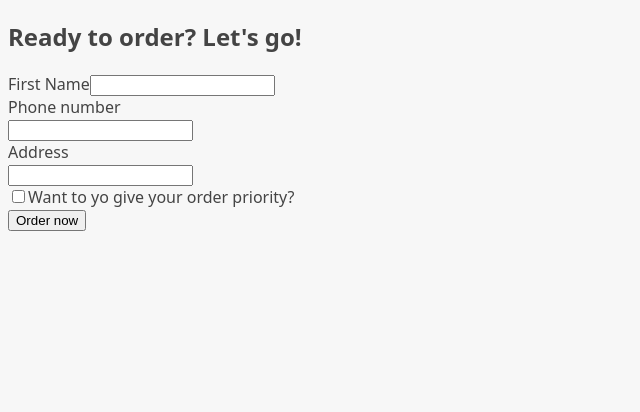
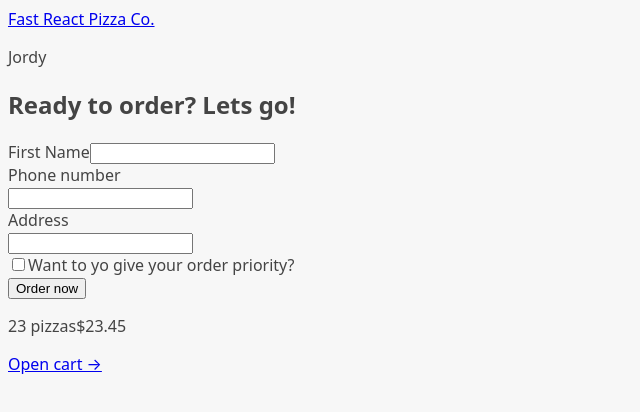
Before and after one commit to codejordy25/fast-react-pizza, a React (Vite) app: page /order/new in a window 1280 px wide. Shown: the top 412 px of the page, without its empty margins (0-640 px from the left). Built offline with nearby package versions, Linux system fonts and the light colour scheme.

Commit message:
286 AppLayout And debug

```diff
--- a/src/features/cart/Cart.jsx
+++ b/src/features/cart/Cart.jsx
@@ -1,4 +1,3 @@
-import React from "react";
 import { Link } from "react-router-dom";
 
 const fakeCart = [
@@ -27,6 +26,7 @@
 
 function Cart() {
   const cart = fakeCart;
+  console.log(cart);
 
   return (
     <div>
--- a/src/features/cart/CartOverview.jsx
+++ b/src/features/cart/CartOverview.jsx
@@ -1,3 +1,5 @@
+import { Link } from "react-router-dom";
+
 function CartOverview() {
   return (
     <div>
@@ -5,7 +7,7 @@
         <span>23 pizzas</span>
         <span>$23.45</span>
       </p>
-      <a href="#">Open cart &rarr;</a>
+      <Link to="/cart">Open cart &rarr;</Link>
     </div>
   );
 }
--- a/src/features/menu/Menu.jsx
+++ b/src/features/menu/Menu.jsx
@@ -1,4 +1,3 @@
-import React from "react";
 function Menu() {
   return <h1>Menu</h1>;
 }
--- a/src/features/order/CreateOrder.jsx
+++ b/src/features/order/CreateOrder.jsx
@@ -1,12 +1,11 @@
-import React from "react";
-import { useState } from "react";
+// import { useState } from "react";
 
 // https://uibakery.io/regex-library/phone-number
 const isValidPhone = (str) =>
   /^\+?\d{1,4}?[-.\s]?\(?\d{1,3}?\)?[-.\s]?\d{1,4}[-.\s]?\d{1,4}[-.\s]?\d{1,9}$/.test(
     str
   );
-
+console.log(isValidPhone("+1 (234) 567-8901")); // true
 const fakeCart = [
   {
     pizzaId: 12,
@@ -34,10 +33,11 @@
 function CreateOrder() {
   // const [withPriority, setWithPriority] = useState(false);
   const cart = fakeCart;
+  console.log(cart);
 
   return (
     <div>
-      <h2>Ready to order? Let's go!</h2>
+      <h2>Ready to order? Lets go!</h2>
 
       <form>
         <div>
--- a/src/features/order/Order.jsx
+++ b/src/features/order/Order.jsx
@@ -1,5 +1,5 @@
 // Test ID: IIDSAT
-import React from "react";
+
 import {
   calcMinutesLeft,
   formatCurrency,
@@ -54,6 +54,9 @@
   } = order;
   const deliveryIn = calcMinutesLeft(estimatedDelivery);
 
+  console.log(cart);
+  console.log(id);
+
   return (
     <div>
       <div>
--- a/src/main.jsx
+++ b/src/main.jsx
@@ -1,6 +1,6 @@
 import React from "react";
 import ReactDOM from "react-dom/client";
-import App from "./App.jsx";
+import App from "./App";
 import "./index.css";
 
 ReactDOM.createRoot(document.getElementById("root")).render(
--- /dev/null
+++ b/src/ui/AppLayout.jsx
@@ -0,0 +1,17 @@
+import Header from "./Header.jsx";
+import CartOverview from "../features/cart/CartOverview.jsx";
+import { Outlet } from "react-router-dom";
+
+function AppLayout() {
+  return (
+    <div>
+      <Header />
+      <main>
+        <Outlet />
+      </main>
+      <CartOverview />
+    </div>
+  );
+}
+
+export default AppLayout;
--- /dev/null
+++ b/src/ui/Header.jsx
@@ -0,0 +1,14 @@
+import { Link } from "react-router-dom";
+
+function Header() {
+  return (
+    <div>
+      <header>
+        <Link to="/">Fast React Pizza Co.</Link>
+        <p>Jordy</p>
+      </header>
+    </div>
+  );
+}
+
+export default Header;
--- a/src/ui/Home.jsx
+++ b/src/ui/Home.jsx
@@ -1,4 +1,3 @@
-import React from "react";
 function Home() {
   return (
     <div>
```
Also changed, not shown: src/App.jsx (+11 -6 lines), 1 other file (tests, documents, lock files or other folders).
